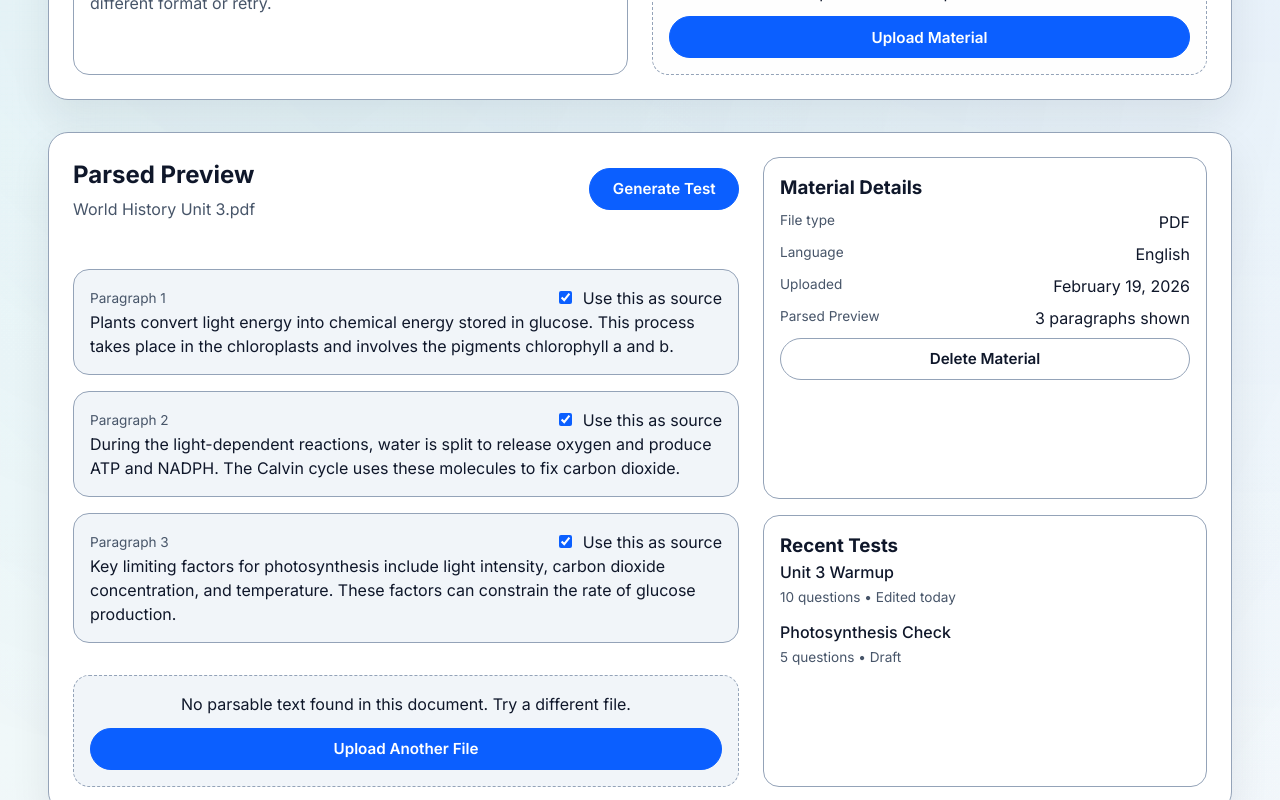
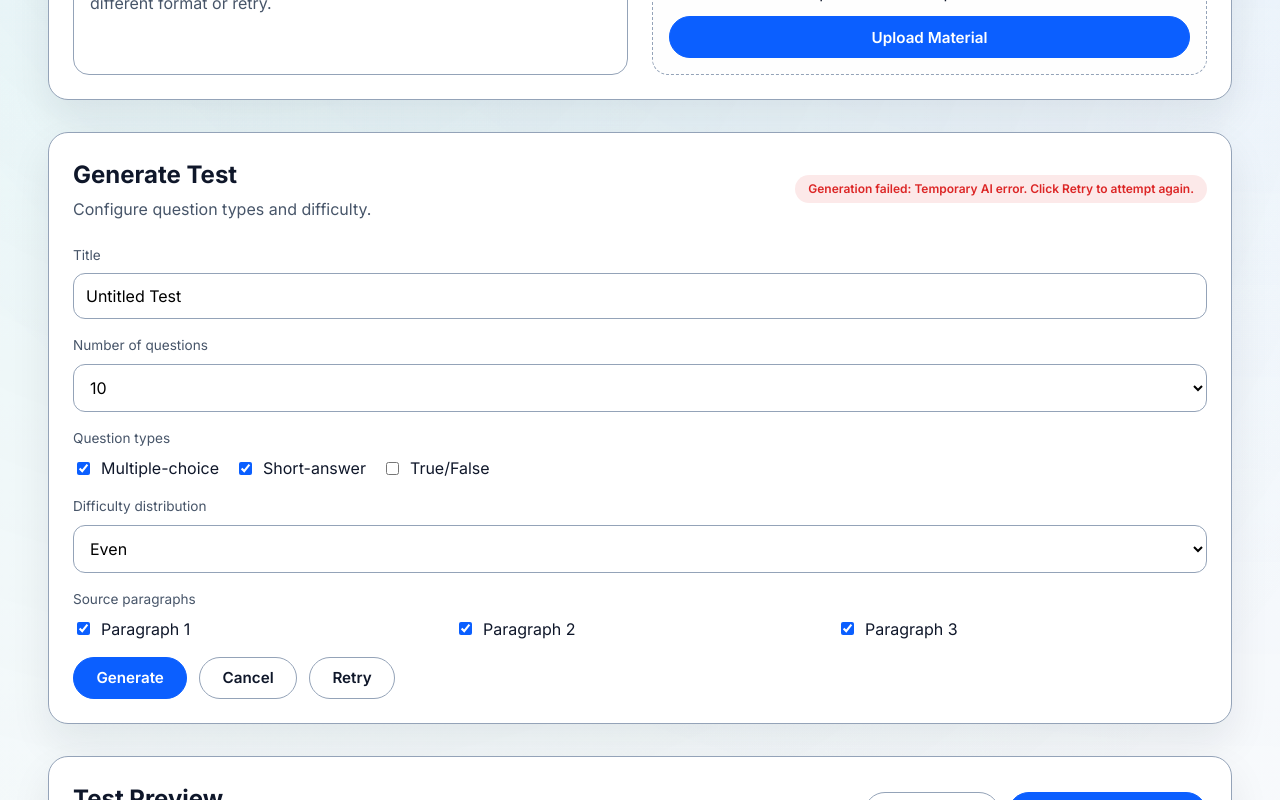
Before and after one commit to shahd803/EduAssist, a Next.js app: page / in a window 1280 px wide. Shown: the part 960-1760 px from the top of the page. Built offline with nearby package versions, Linux system fonts and the light colour scheme.

Commit message:
remove redundant parsed materials feature

```diff
--- a/src/app/page.js
+++ b/src/app/page.js
@@ -1,12 +1,11 @@
 import Topbar from '@/components/Topbar'
 import Hero from '@/components/Hero'
 import UploadPanel from '@/components/UploadPanel'
-import PreviewPanel from '@/components/PreviewPanel'
 import GenerateTestPanel from '@/components/GenerateTestPanel'
 import TestPreviewPanel from '@/components/TestPreviewPanel'
 import ExportPanel from '@/components/ExportPanel'
 import Footer from '@/components/Footer'
-import { materials, previewParagraphs, questions } from '@/data/sampleData'
+import { materials, questions } from '@/data/sampleData'
 
 export default function Home() {
   return (
@@ -16,7 +15,6 @@ export default function Home() {
 
       <main className="content">
         <UploadPanel materials={materials} />
-        <PreviewPanel previewParagraphs={previewParagraphs} />
         <GenerateTestPanel />
         <TestPreviewPanel questions={questions} />
         <ExportPanel />
--- a/src/components/Hero.jsx
+++ b/src/components/Hero.jsx
@@ -5,7 +5,7 @@ function Hero() {
         <p className="eyebrow">Teacher Workspace</p>
         <h1>Generate editable tests from your teaching materials in minutes.</h1>
         <p className="hero-copy">
-          Upload PDF, DOCX, or TXT files, preview the parsed text, and generate
+          Upload PDF, DOCX, or TXT files, select your source content, and generate
           multiple-choice, short-answer, and true/false assessments with full editing control.
         </p>
         <div className="hero-actions">
--- a/src/components/PreviewPanel.jsx
+++ /dev/null
@@ -1,70 +0,0 @@
-function PreviewPanel({ previewParagraphs }) {
-  return (
-    <section className="panel two-column">
-      <div className="column-primary">
-        <div className="panel-header">
-          <div>
-            <h2>Parsed Preview</h2>
-            <p className="muted">World History Unit 3.pdf</p>
-          </div>
-          <button className="btn btn-primary">Generate Test</button>
-        </div>
-        <div className="preview-list">
-          {previewParagraphs.map((text, index) => (
-            <div key={text} className="preview-item">
-              <div className="preview-head">
-                <p className="label">Paragraph {index + 1}</p>
-                <label className="checkbox">
-                  <input type="checkbox" defaultChecked />
-                  <span>Use this as source</span>
-                </label>
-              </div>
-              <p>{text}</p>
-            </div>
-          ))}
-          <div className="empty-state subtle">
-            <p>No parsable text found in this document. Try a different file.</p>
-            <button className="btn btn-primary">Upload Another File</button>
-          </div>
-        </div>
-      </div>
-      <aside className="column-secondary">
-        <div className="info-card">
-          <h3>Material Details</h3>
-          <div className="detail-row">
-            <span className="label">File type</span>
-            <span>PDF</span>
-          </div>
-          <div className="detail-row">
-            <span className="label">Language</span>
-            <span>English</span>
-          </div>
-          <div className="detail-row">
-            <span className="label">Uploaded</span>
-            <span>February 19, 2026</span>
-          </div>
-          <div className="detail-row">
-            <span className="label">Parsed Preview</span>
-            <span>3 paragraphs shown</span>
-          </div>
-          <button className="btn btn-outline full">Delete Material</button>
-        </div>
-        <div className="info-card">
-          <h3>Recent Tests</h3>
-          <ul className="compact-list">
-            <li>
-              <p>Unit 3 Warmup</p>
-              <span>10 questions • Edited today</span>
-            </li>
-            <li>
-              <p>Photosynthesis Check</p>
-              <span>5 questions • Draft</span>
-            </li>
-          </ul>
-        </div>
-      </aside>
-    </section>
-  )
-}
-
-export default PreviewPanel
--- a/src/data/sampleData.js
+++ b/src/data/sampleData.js
@@ -15,12 +15,6 @@ export const materials = [
     status: 'Parsing...',
     uploaded: 'Today at 9:05 AM',
   },
-]
-
-export const previewParagraphs = [
-  'Plants convert light energy into chemical energy stored in glucose. This process takes place in the chloroplasts and involves the pigments chlorophyll a and b.',
-  'During the light-dependent reactions, water is split to release oxygen and produce ATP and NADPH. The Calvin cycle uses these molecules to fix carbon dioxide.',
-  'Key limiting factors for photosynthesis include light intensity, carbon dioxide concentration, and temperature. These factors can constrain the rate of glucose production.',
 ]
 
 export const questions = [
```
